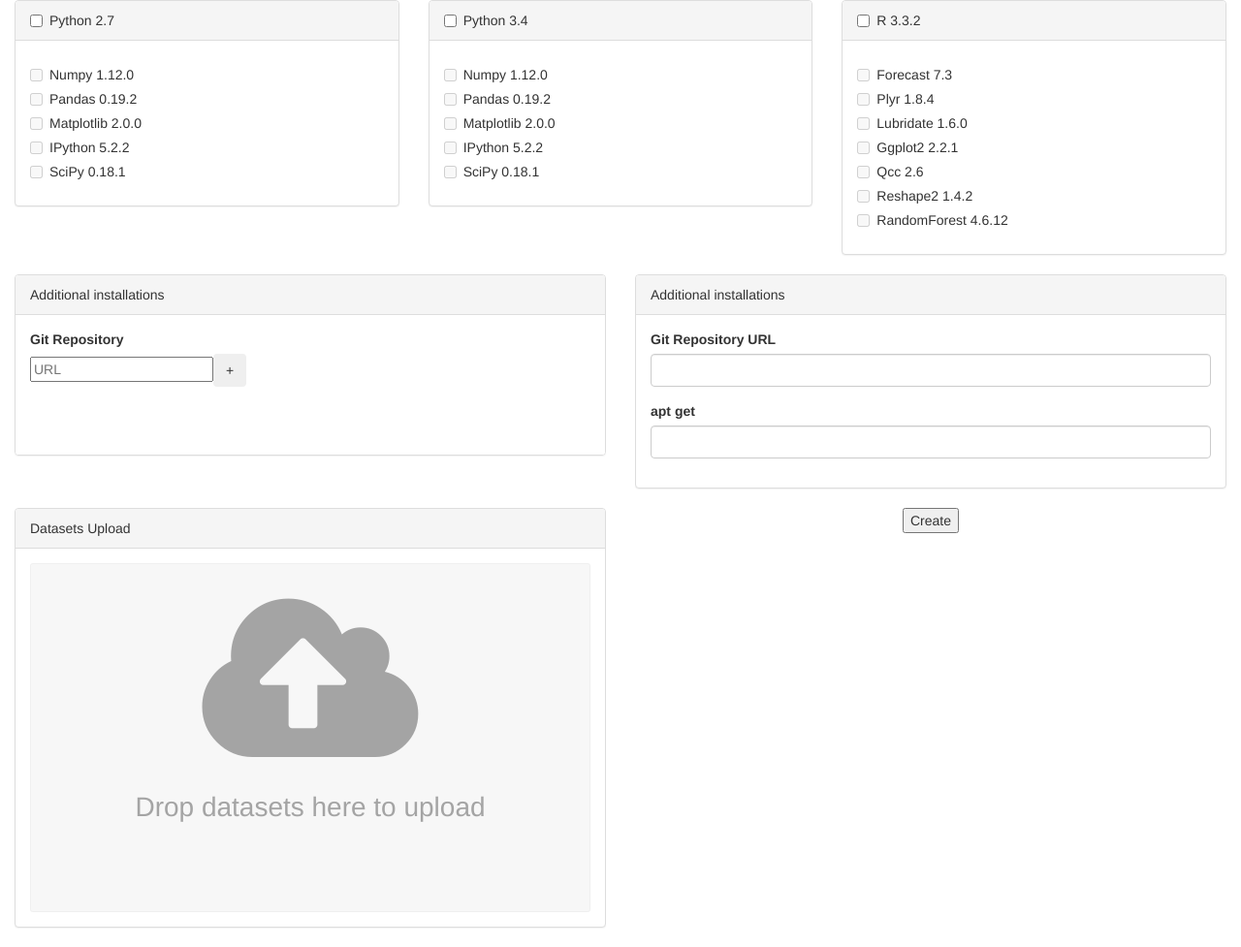
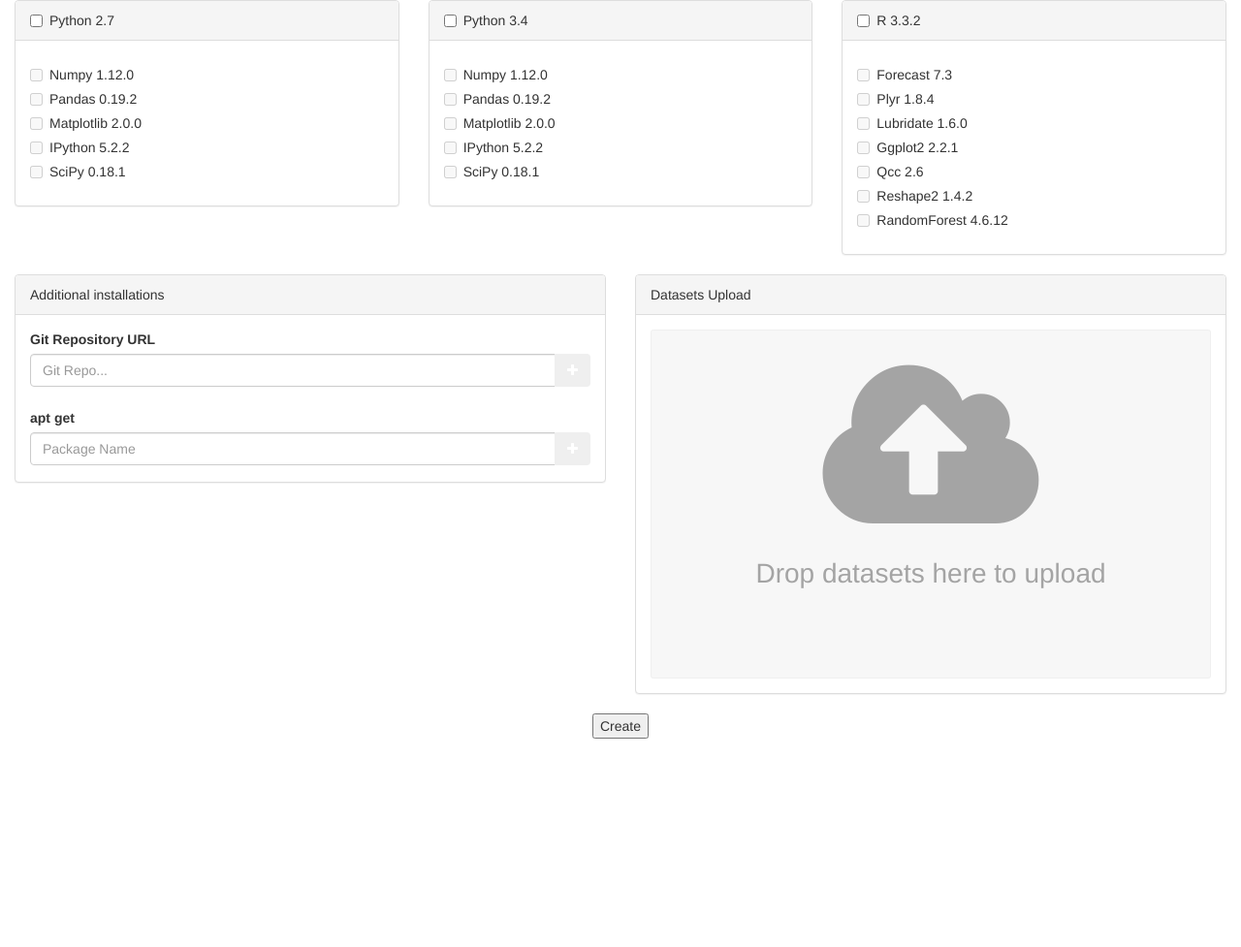
Before and after one commit to projectmozaic/Mozaic, a Django app: page / in a window 1280 px wide. Shown: the whole page at 97% size. After the commit the page ends 762 px from the top, so only its background shows below. Run offline with Django 3.2, Linux system fonts and the light colour scheme; parts of the project's set-up code (start-up, migrations or seed data) failed here and were passed over; some libraries are stand-ins or nearby versions.

Commit message:
Added multiple gitrepo and aptget

```diff
--- a/webApp/adminPortal/static/css/main.css
+++ b/webApp/adminPortal/static/css/main.css
@@ -1,10 +1,19 @@
-* {
-  .border-radius(0) !important;
+.input-group{
+    margin-bottom: 2px;
 }
-#field {
-  margin-bottom:20px;
-  width: 100%;
+
+.addRepo {
+  color: green;
 }
+
+.removeRepo {
+  color: red;
+}
+
+i {
+  color: white;
+}
+
 .big-icon {
   font-size: 20em;
 }
--- a/webApp/adminPortal/static/js/main.js
+++ b/webApp/adminPortal/static/js/main.js
@@ -23,33 +23,48 @@ $(document).ready(function() {
         var item = $(this).parent().parent().parent().next().find("input").prop('disabled', function(i, v) { return !v; });
         console.log(item);
     });
-});
 
+    $(document).on("click", ".addRepo", function (e) {
+        e.preventDefault();
+        $(this).toggleClass('addRepo removeRepo');
+        $(this).html('<i class="fa fa-minus" aria-hidden="true"></i>');
+        var addElement = '<div class="input-group"> <input type="text" name="gitRepo" class="form-control" placeholder="Git Repo..."> \
+                <span class="input-group-btn"> \
+                <button class="btn btn-secondary addRepo" type="button"><i class="fa fa-plus" aria-hidden="true"></i></button>\
+                </span>\
+            </div>';
+        var item = $(this).parent().parent();
+        item.after(addElement);
 
-//code for dynamic form fields
-//http://bootsnipp.com/snippets/featured/dynamic-form-fields-add-amp-remove
-$(document).ready(function(){
-    var next = 1;
-    $(".add-more").click(function(e){
+    });
+
+    $(document).on("click", ".removeRepo", function (e) {
         e.preventDefault();
-        var addto = "#field" + next;
-        var addRemove = "#field" + (next);
-        next = next + 1;
-        var newIn = '<input autocomplete="off" class="input form-control" id="field' + next + '" name="field' + next + '" type="text">';
-        var newInput = $(newIn);
-        var removeBtn = '<button id="remove' + (next - 1) + '" class="btn btn-danger remove-me" >-</button></div><div id="field">';
-        var removeButton = $(removeBtn);
-        $(addto).after(newInput);
-        $(addRemove).after(removeButton);
-        $("#field" + next).attr('data-source',$(addto).attr('data-source'));
-        $("#count").val(next);
+        var item = $(this).parent().parent();
+        console.log(item);
+        $(this).parent().parent().remove();
 
-            $('.remove-me').click(function(e){
-                e.preventDefault();
-                var fieldNum = this.id.replace("remove","")
-                var fieldID = "#field" + fieldNum;
-                $(this).remove();
-                $(fieldID).remove();
-            });
+    });
+
+    $(document).on("click", ".addAptget", function (e) {
+        e.preventDefault();
+        $(this).toggleClass('addAptget removeAptget');
+        $(this).html('<i class="fa fa-minus" aria-hidden="true"></i>');
+        var addElement = '<div class="input-group"> <input type="text" name="aptget" class="form-control" placeholder="Package Name"> \
+                <span class="input-group-btn"> \
+                <button class="btn btn-secondary addAptget" type="button"><i class="fa fa-plus" aria-hidden="true"></i></button>\
+                </span>\
+            </div>';
+        var item = $(this).parent().parent();
+        item.after(addElement);
+
+    });
+
+    $(document).on("click", ".removeAptget", function (e) {
+        e.preventDefault();
+        var item = $(this).parent().parent();
+        console.log(item);
+        $(this).parent().parent().remove();
+
     });
 });
--- a/webApp/adminPortal/views.py
+++ b/webApp/adminPortal/views.py
@@ -4,9 +4,7 @@ from .forms import GenerateForm
 from .forms import CheckForm
 import process
 
-import os, tempfile, zipfile
-from django.http import HttpResponse
-from wsgiref.util import FileWrapper
+import os, tempfile
 
 
 # Create your views here.
@@ -43,8 +41,8 @@ def generate(request):
         py27 = request.POST.getlist('python27')
         py34 = request.POST.getlist('python34')
         rpacks = request.POST.getlist('rcheck')
-        gitrepo = request.POST.get('gitrepo')
-        aptget = request.POST.get('aptget')
+        gitrepo = request.POST.getlist('gitRepo')
+        aptget = request.POST.getlist('aptget')
         #For debugging purposes!
         print "Python 2.7:"
         for packages in py27:
@@ -55,8 +53,8 @@ def generate(request):
         print "R 3.3.2:"
         for packages in rpacks:
             print packages;
-        print "git repo:", gitrepo
-        print "apt get:", aptget
+        print "git repo:" + str(gitrepo)
+        print "apt get:" + str(aptget)
         print "Files:"
         for item in request.FILES.getlist("file[]"):
             print item.read()
--- a/webApp/templates/index.html
+++ b/webApp/templates/index.html
@@ -106,7 +106,6 @@
             </div>
         </div>
     </div>
-    </form>
 </div>
 
 
@@ -114,22 +113,29 @@
     <div class="panel panel-default">
         <div class="panel-heading">Additional installations</div>
         <div class="panel-body">
-            <div class="form-group">
-                <div class="container">
-                    <div class="row">
-                        <input type="hidden" name="count" value="1" />
-                        <div class="control-group" id="fields">
-                            <label class="control-label" for="field1">Git Repository</label>
-                            <div class="controls" id="profs">
-                                <form class="input-append">
-                                 <div id="field" ><input autocomplete="off" class="input" id="field1" name="girepo" type="text" placeholder="URL" data-items="8"/><button id="b1" class="btn add-more" type="button">+</button></div>
-                                </form>
-                                <br>
-                            </div>
-                        </div>
-                    </div>
-                </div>
-                <!--<input type="text" class="form-control" id="gitrepo" name="gitrepo">
+            <div>
+            <label for="gitrepo">Git Repository URL</label>
+            <div class="input-group">
+                <input type="text" name="gitRepo" class="form-control" placeholder="Git Repo...">
+                <span class="input-group-btn">
+                <button class="btn btn-secondary addRepo" type="button"><i class="fa fa-plus" aria-hidden="true"></i></button>
+                </span>
+            </div>
+            </div>
+
+            <div>
+                <br>
+            <label for="gitrepo">apt get </label>
+            <div class="input-group">
+                <input type="text" name="aptget" class="form-control" placeholder="Package Name">
+                <span class="input-group-btn">
+                <button class="btn btn-secondary addAptget" type="button"><i class="fa fa-plus" aria-hidden="true"></i></button>
+                </span>
+            </div>
+            </div>
+
+
+            <!--<input type="text" class="form-control" id="gitrepo" name="gitrepo">
             </div>
             <div class="form-group">
                 <label for="aptget">apt get</label>
@@ -140,25 +146,7 @@
     </div>
 </div>
 
-
-
-<div class="col-md-6">
-    <div class="panel panel-default">
-        <div class="panel-heading">Additional installations</div>
-        <div class="panel-body">
-            <div class="form-group">
-                <label for="gitrepo">Git Repository URL</label>
-                <input type="text" class="form-control" id="gitrepo" name="gitrepo">
-            </div>
-            <div class="form-group">
-                <label for="aptget">apt get</label>
-                <input type="text" class="form-control" id="aptget" name="aptget">
-            </div>
-
-        </div>
-    </div>
-</div>
-
+    </form>
 </form>
 <div class="col-md-6">
     <div class="panel panel-default">
```
